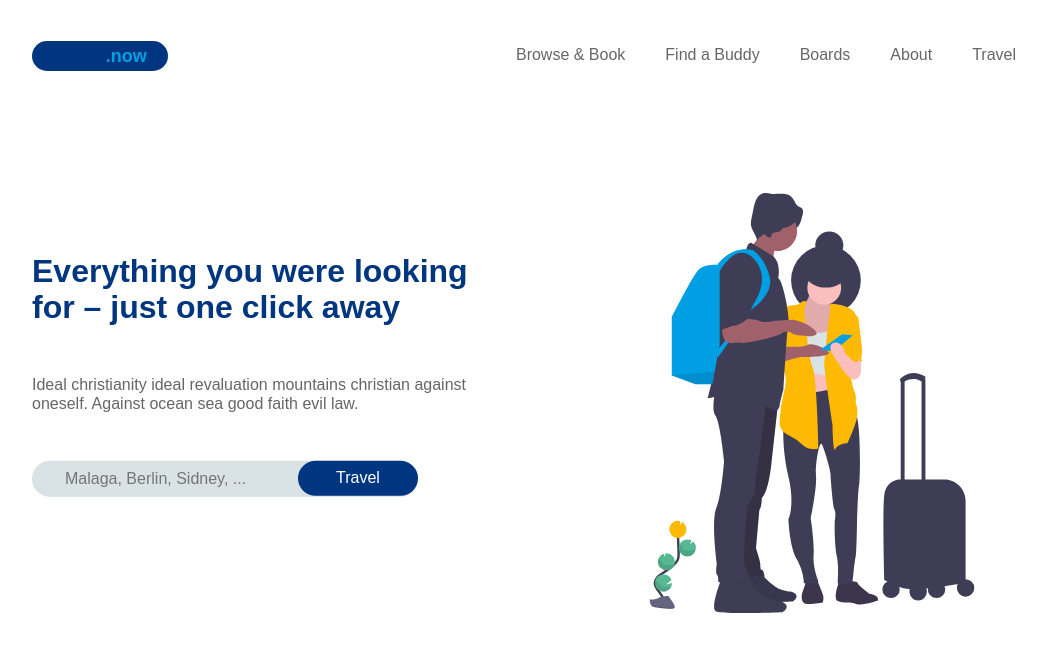
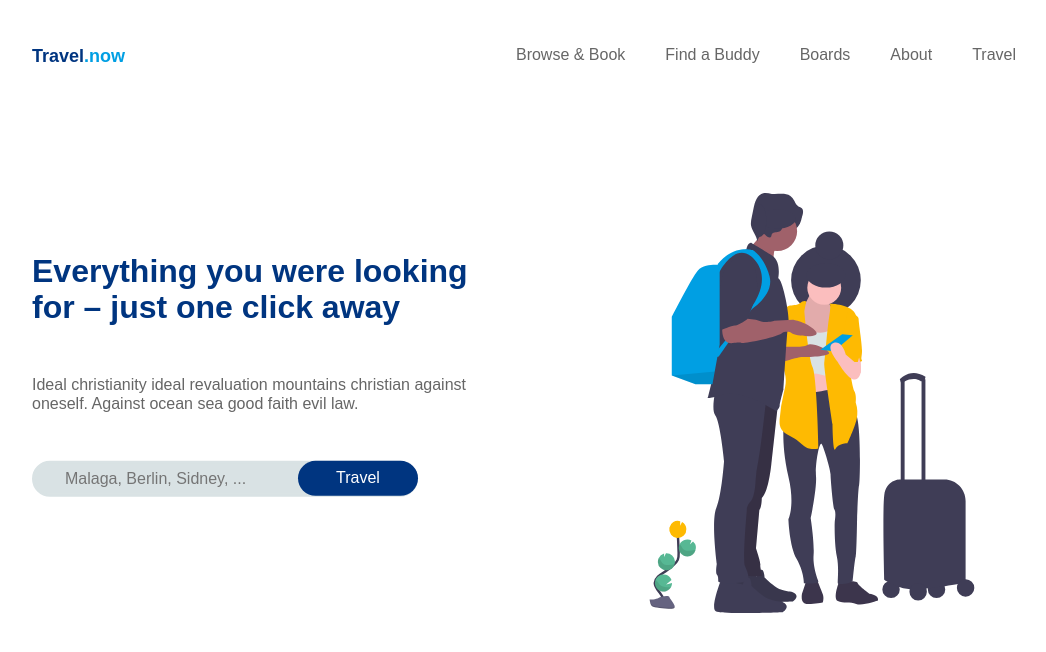
Before and after one commit to slickepinne/redesign_travel_page, a plain HTML site: page index.html in a window 1280 px wide. In both pictures the pointer is over the link 194 px from the left and 56 px from the top of the page. Shown: the whole page, without its empty margins (116-1162 px from the left). Drawn offline with Linux system fonts and the light colour scheme.

Commit message:
Fixed logo hover state

```diff
--- a/css/styles.css
+++ b/css/styles.css
@@ -168,6 +168,12 @@ nav ul li a:hover {
   color: var(--booking-light-blue);
 }
 
+#logo a:hover {
+  font-family: var(--main-font);
+  background-color: transparent;
+  padding: 0;
+}
+
 /* Left site
   ========================================================================== */
 
```
